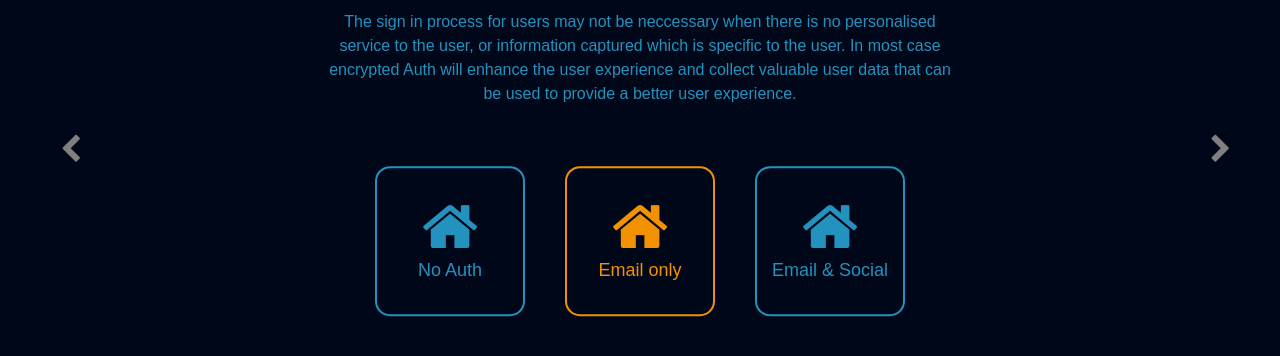
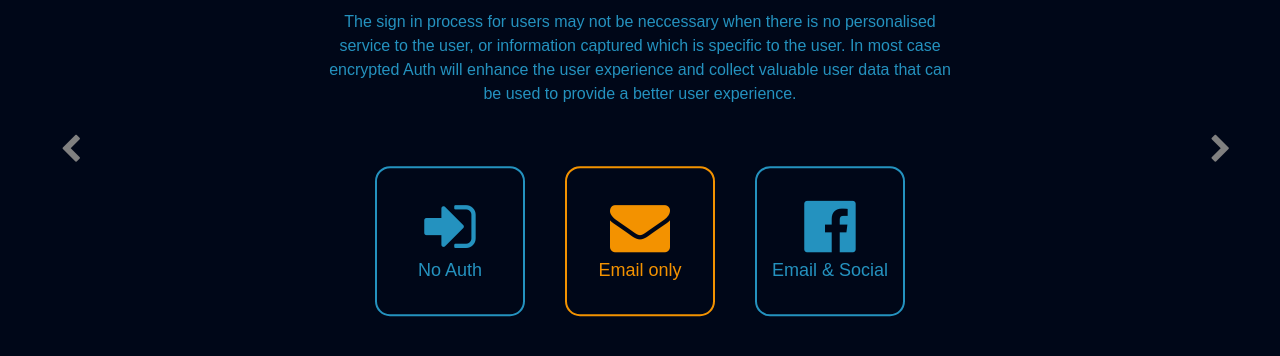
Before and after one commit to SeanDowds/idPricing_v2, a Flask app: template templates/auth.html in a window 1280 px wide. Shown: the part 256-612 px from the top of the page. Run offline with Flask 3, Linux system fonts and the light colour scheme; the template is opened without the code that fills it, so the values that code supplies are empty; some libraries are stand-ins or nearby versions.

Commit message:
Update auth.html

```diff
--- a/templates/auth.html
+++ b/templates/auth.html
@@ -90,13 +90,17 @@ $(document).ready(function() {
 <div class="button-container">
 
   <btn id="btn_NoAuth" class="btn blue" onclick="changeButton('btn_NoAuth','#2492bf','#f39200')">
-    <i id="icon_NoAuth" class="fa fa-home blu"></i>
+    <i id="icon_NoAuth" class="fa fa-sign-in blu"></i>
     <span>No Auth</span>
   </btn>
 
-  <btn id="btn_email" class="btn orange" onclick="changeButton('btn_email','#f39200','#2492bf')" ><i class="fa fa-home orang"></i><span>Email only</span></btn>
+  <btn id="btn_email" class="btn orange" onclick="changeButton('btn_email','#f39200','#2492bf')" >
+      <i class="fa fa-envelope orang"></i>
+      <span>Email only</span></btn>
 
-  <btn  id="btn_fullAuth" class="btn blue"  onclick="changeButton('btn_fullAuth','#2492bf','#f39200')"><i class="fa fa-home blu"  ></i><span>Email & Social</span></btn>
+  <btn  id="btn_fullAuth" class="btn blue"  onclick="changeButton('btn_fullAuth','#2492bf','#f39200')">
+      <i class="fa fa-facebook-official blu"  ></i>
+      <span>Email & Social</span></btn>
 
 </div>
 
```
